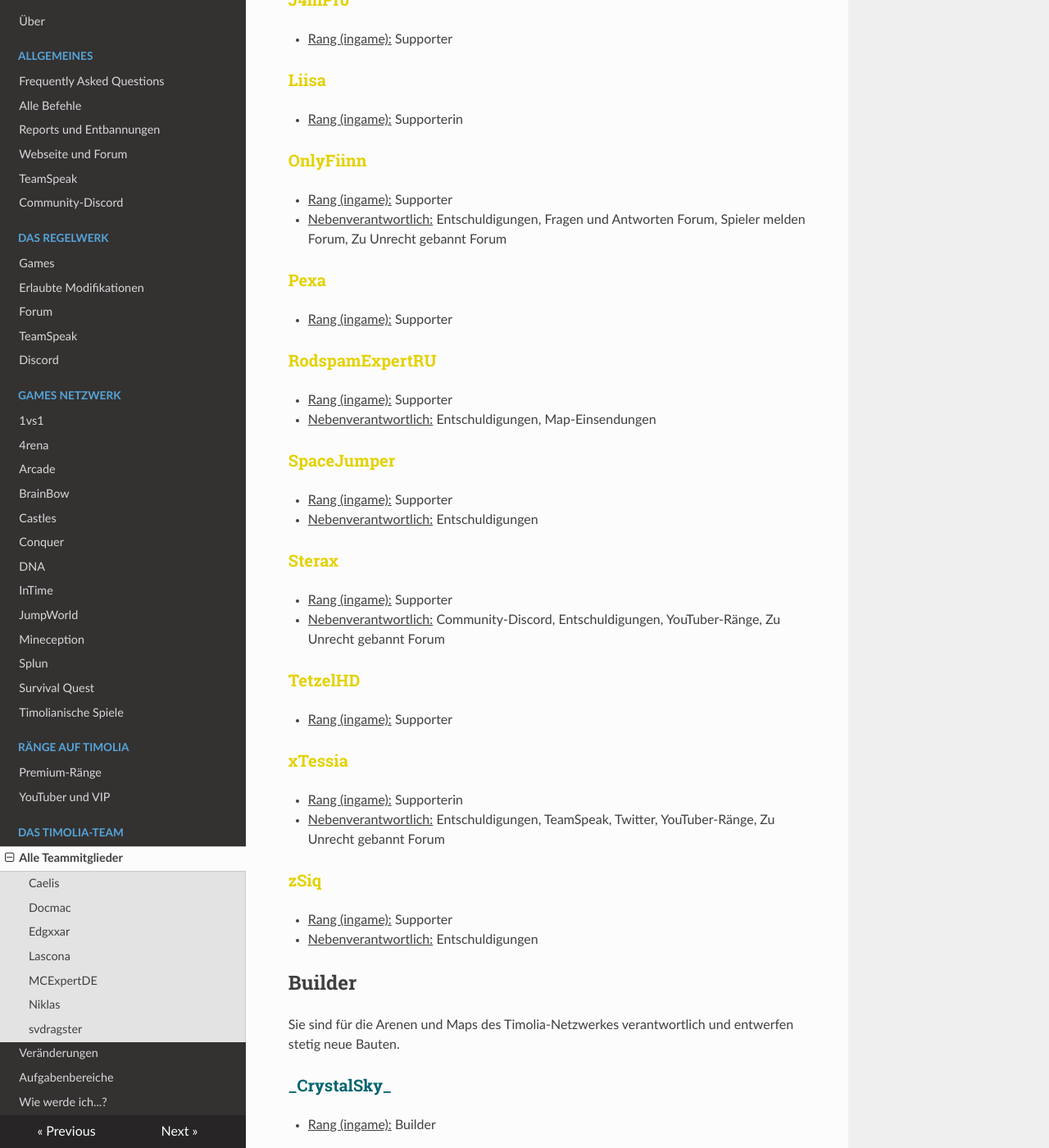
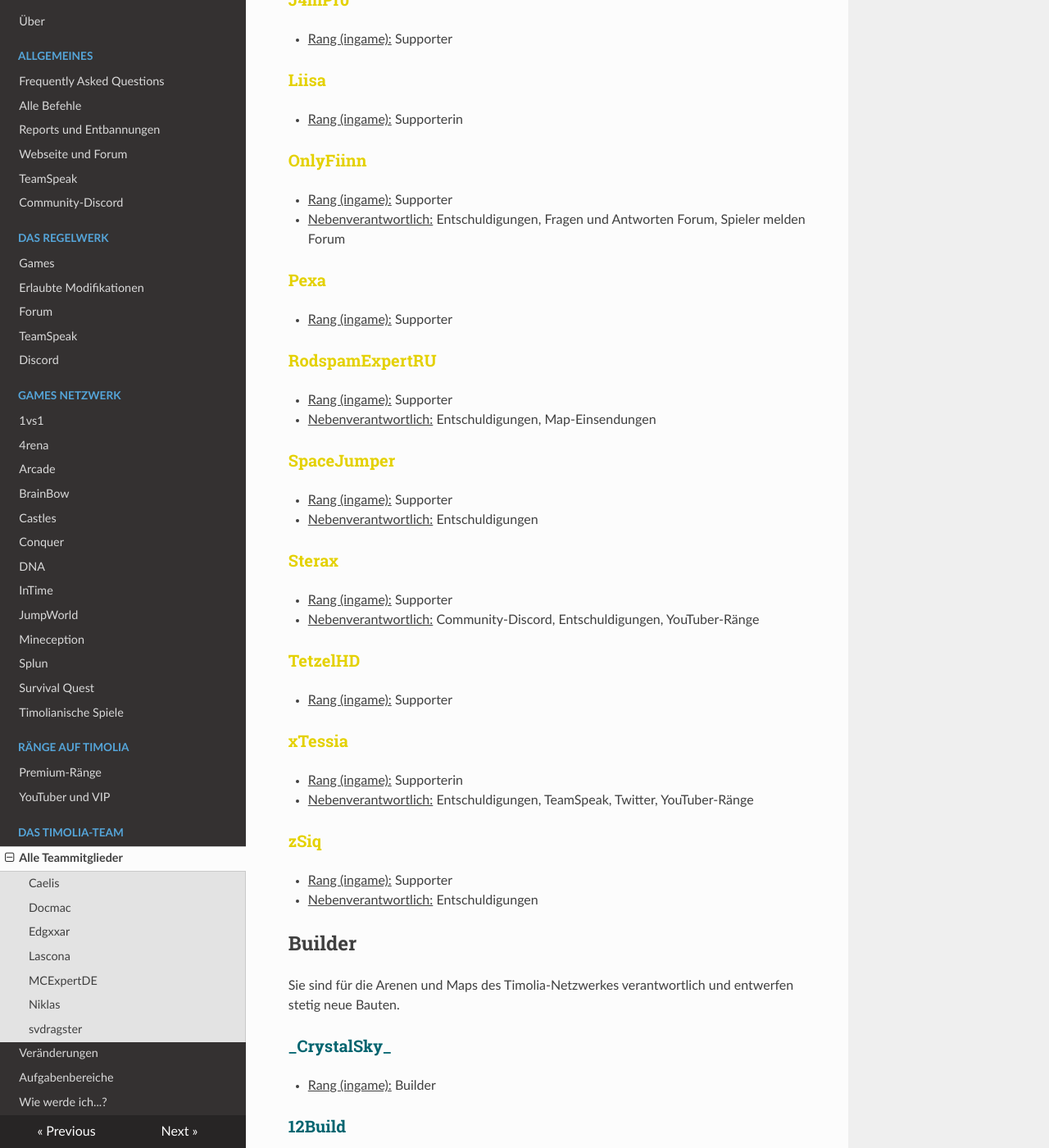
Before and after one commit to TimoliaDE/HowTo, an MkDocs documentation site: the page built from docs/team/members.md, in a window 1280 px wide and 1400 px high, scrolled down 5207 px. Shown: the whole window at 82% size. Built offline with MkDocs 1.6.1, drawn with Linux system fonts in a browser that asks for light colours; nearby versions of some CDN libraries; old or Windows-style settings are respelled for this version of MkDocs; some of the changed text lies outside the part shown.

Commit message:
Update members.md

```diff
--- a/docs/team/members.md
+++ b/docs/team/members.md
@@ -165,7 +166,7 @@ Sie stehen für alle grundlegenden Fragen und Reports zur Verfügung und sind di
 
 ### <strong><span style="color:#E4D100">OnlyFiinn</span></strong>
 - <u>Rang (ingame):</u> Supporter
-- <u>Nebenverantwortlich:</u> Entschuldigungen, Fragen und Antworten Forum, Spieler melden Forum, Zu Unrecht gebannt Forum
+- <u>Nebenverantwortlich:</u> Entschuldigungen, Fragen und Antworten Forum, Spieler melden Forum
 
 ### <strong><span style="color:#E4D100">Pexa</span></strong>
 - <u>Rang (ingame):</u> Supporter
@@ -180,14 +181,14 @@ Sie stehen für alle grundlegenden Fragen und Reports zur Verfügung und sind di
 
 ### <strong><span style="color:#E4D100">Sterax</span></strong>
 - <u>Rang (ingame):</u> Supporter
-- <u>Nebenverantwortlich:</u> Community-Discord, Entschuldigungen, YouTuber-Ränge, Zu Unrecht gebannt Forum
+- <u>Nebenverantwortlich:</u> Community-Discord, Entschuldigungen, YouTuber-Ränge
 
 ### <strong><span style="color:#E4D100">TetzelHD</span></strong>
 - <u>Rang (ingame):</u> Supporter
 
 ### <strong><span style="color:#E4D100">xTessia</span></strong>
 - <u>Rang (ingame):</u> Supporterin
-- <u>Nebenverantwortlich:</u> Entschuldigungen, TeamSpeak, Twitter, YouTuber-Ränge, Zu Unrecht gebannt Forum
+- <u>Nebenverantwortlich:</u> Entschuldigungen, TeamSpeak, Twitter, YouTuber-Ränge
 
 ### <strong><span style="color:#E4D100">zSiq</span></strong>
 - <u>Rang (ingame):</u> Supporter
```
Also changed, not shown: other parts of docs/team/members.md (+2 -1 lines).
